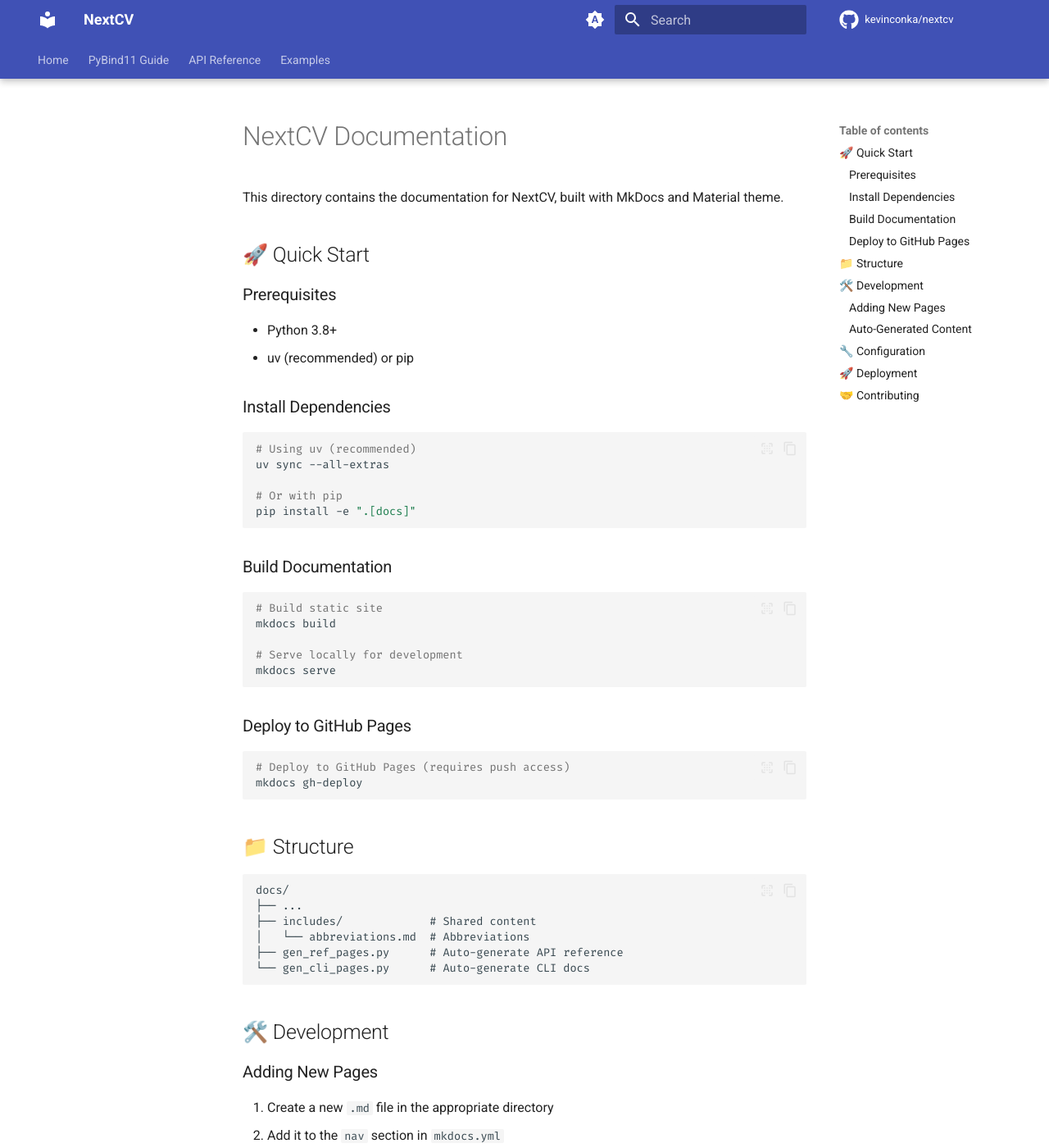
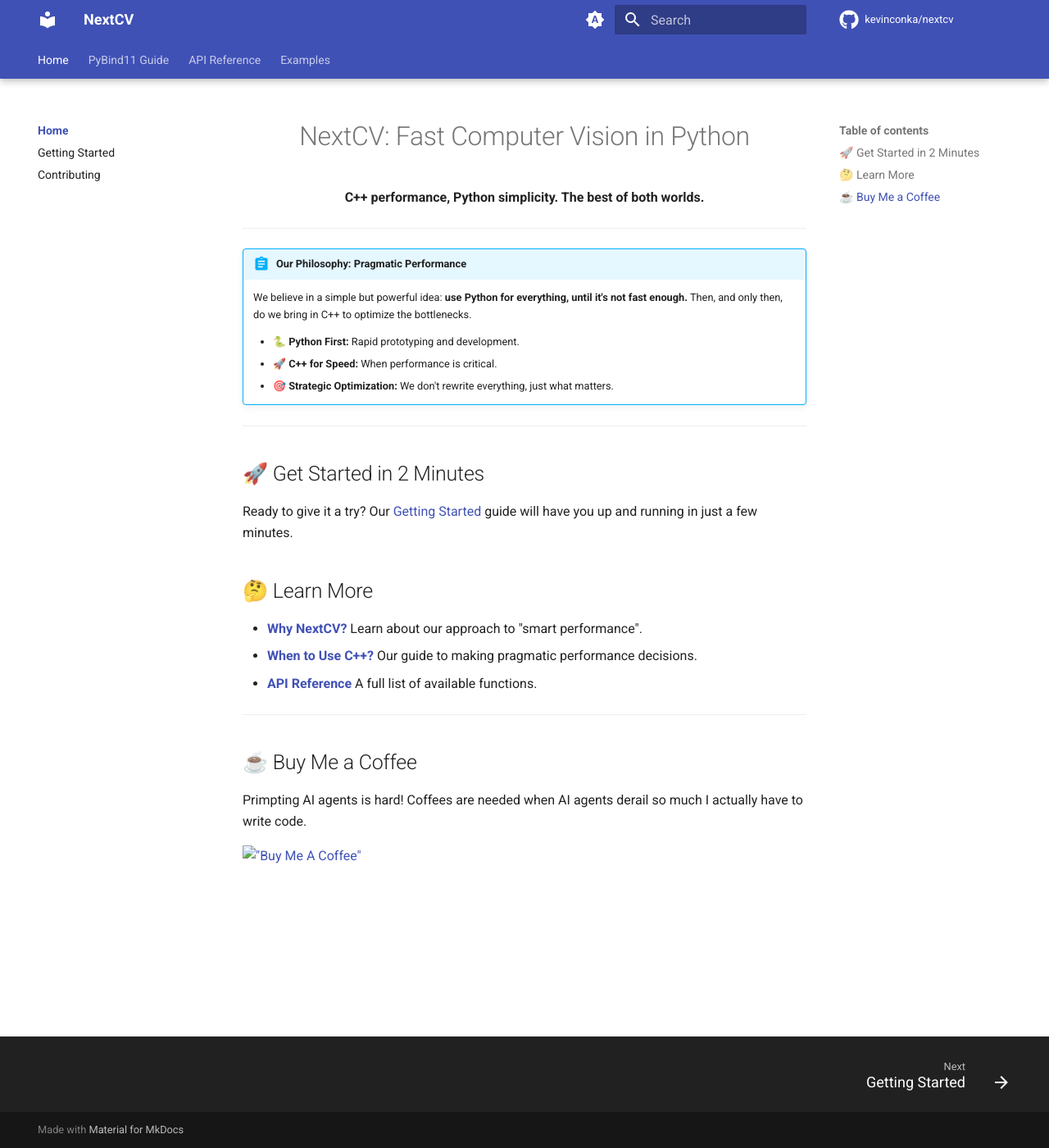
Before and after one commit to kevinconka/nextcv, an MkDocs documentation site: the page built from docs/index.md, in a window 1280 px wide and 1400 px high. Shown: the whole window at 82% size. Built offline with MkDocs 1.6.1 and Material for MkDocs 9.7.7, drawn with Linux system fonts in a browser that asks for light colours; comment, search, counter and statistics services are not loaded; some of the changed text lies outside the part shown.

Commit message:
Update documentation structure and add new guides
- Refactored navigation in mkdocs.yml to point to updated documentation files.
- Introduced new 'Getting Started' and 'Contributing' guides to enhance onboarding for new users.
- Removed outdated README.md file to streamline documentation organization.

````diff
--- a/docs/README.md
+++ /dev/null
@@ -1,88 +0,0 @@
-# NextCV Documentation
-
-This directory contains the documentation for NextCV, built with MkDocs and Material theme.
-
-## 🚀 Quick Start
-
-### Prerequisites
-
-- Python 3.8+
-- uv (recommended) or pip
-
-### Install Dependencies
-
-```bash
-# Using uv (recommended)
-uv sync --all-extras
-
-# Or with pip
-pip install -e ".[docs]"
-```
-
-### Build Documentation
-
-```bash
-# Build static site
-mkdocs build
-
-# Serve locally for development
-mkdocs serve
-```
-
-### Deploy to GitHub Pages
-
-```bash
-# Deploy to GitHub Pages (requires push access)
-mkdocs gh-deploy
-```
-
-## 📁 Structure
-
-```
-docs/
-├── ...
-├── includes/             # Shared content
-│   └── abbreviations.md  # Abbreviations
-├── gen_ref_pages.py      # Auto-generate API reference
-└── gen_cli_pages.py      # Auto-generate CLI docs
-```
-
-## 🛠️ Development
-
-### Adding New Pages
-
-1. Create a new `.md` file in the appropriate directory
-2. Add it to the `nav` section in `mkdocs.yml`
-3. Use the existing pages as templates
-
-### Auto-Generated Content
-
-- **API Reference**: Generated from Python docstrings using `gen_ref_pages.py`
-- **CLI Documentation**: Generated using `gen_cli_pages.py`
-
-## 🔧 Configuration
-
-The documentation is configured in `mkdocs.yml`:
-
-- **Theme**: Material with custom fonts and features
-- **Plugins**: Search, auto-refs, minification, git integration
-- **Extensions**: Code highlighting, admonitions, tabs, etc.
-
-## 🚀 Deployment
-
-Documentation is automatically deployed to GitHub Pages when:
-
-- Pushing to `main` branch
-
-The deployment is handled by the GitHub Actions workflow in `.github/workflows/docs.yml`.
-
-## 🤝 Contributing
-
-1. Make changes to the documentation
-2. Test locally with `mkdocs serve` or `uv run mkdocs serve`
-3. Submit a pull request
-4. Documentation will be automatically deployed on merge
-
----
-
-For more information, see the [MkDocs documentation](https://www.mkdocs.org/) and [Material theme documentation](https://squidfunk.github.io/mkdocs-material/).
--- a/mkdocs.yml
+++ b/mkdocs.yml
@@ -46,9 +46,9 @@ theme:
 
 nav:
   - Home:
-      - Home: home/index.md
-      - Getting Started: home/getting-started.md
-      - Contributing: home/contributing.md
+      - Home: index.md
+      - Getting Started: getting-started.md
+      - Contributing: contributing.md
   - PyBind11 Guide:
       - PyBind11 Overview: pybind11/index.md
       - PyBind11 Tutorial: pybind11/simple-tutorial.md
````
Also changed, not shown: docs/contributing.md (renamed from docs/home/contributing.md), docs/getting-started.md (renamed from docs/home/getting-started.md), docs/index.md (renamed from docs/home/index.md).
